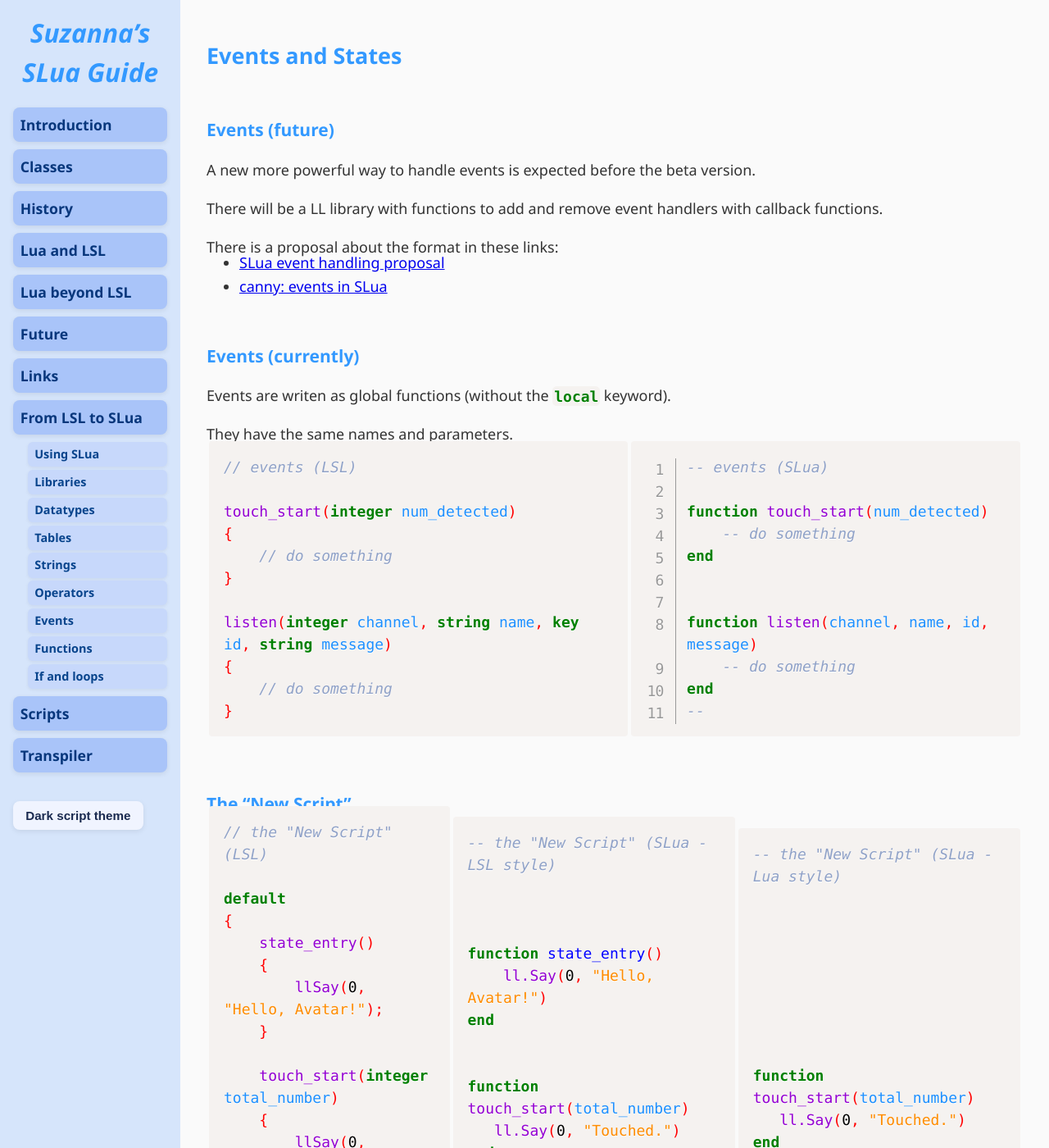
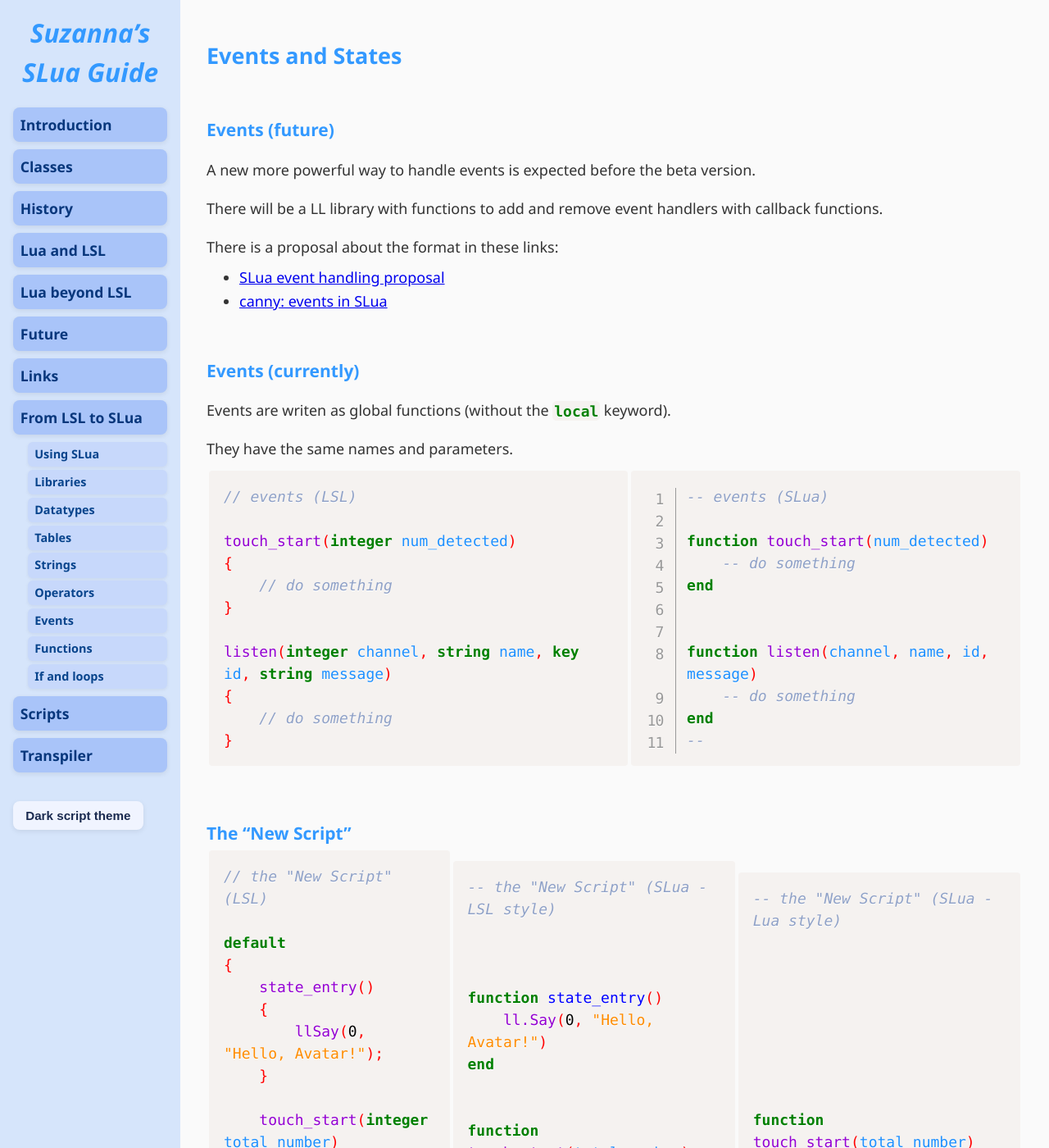
Before and after one commit to Suzanna-Linn/slua, a Jekyll site: the page built from docs/moving-events.md, in a window 1280 px wide and 1400 px high. Shown: the whole window at 82% size. Built offline with Jekyll 4.4.1, drawn with Linux system fonts in a browser that asks for light colours; nearby versions of some CDN libraries; our own code applies the rules of GitHub Pages for plain Markdown files; comment, search, counter and statistics services are not loaded.

Commit message:
Update style.css

```diff
--- a/docs/assets/style.css
+++ b/docs/assets/style.css
@@ -124,7 +124,7 @@ p {
 }
 
 table {
-  margin-top: -2em;
+  margin-top: -1em;
 }
 
 li {
@@ -132,7 +132,7 @@ li {
 }
 
 p + ul, p + ol {
-  margin-top: -1.5em;
+  margin-top: -0.5em;
 }
 
 ul, ol {
```
